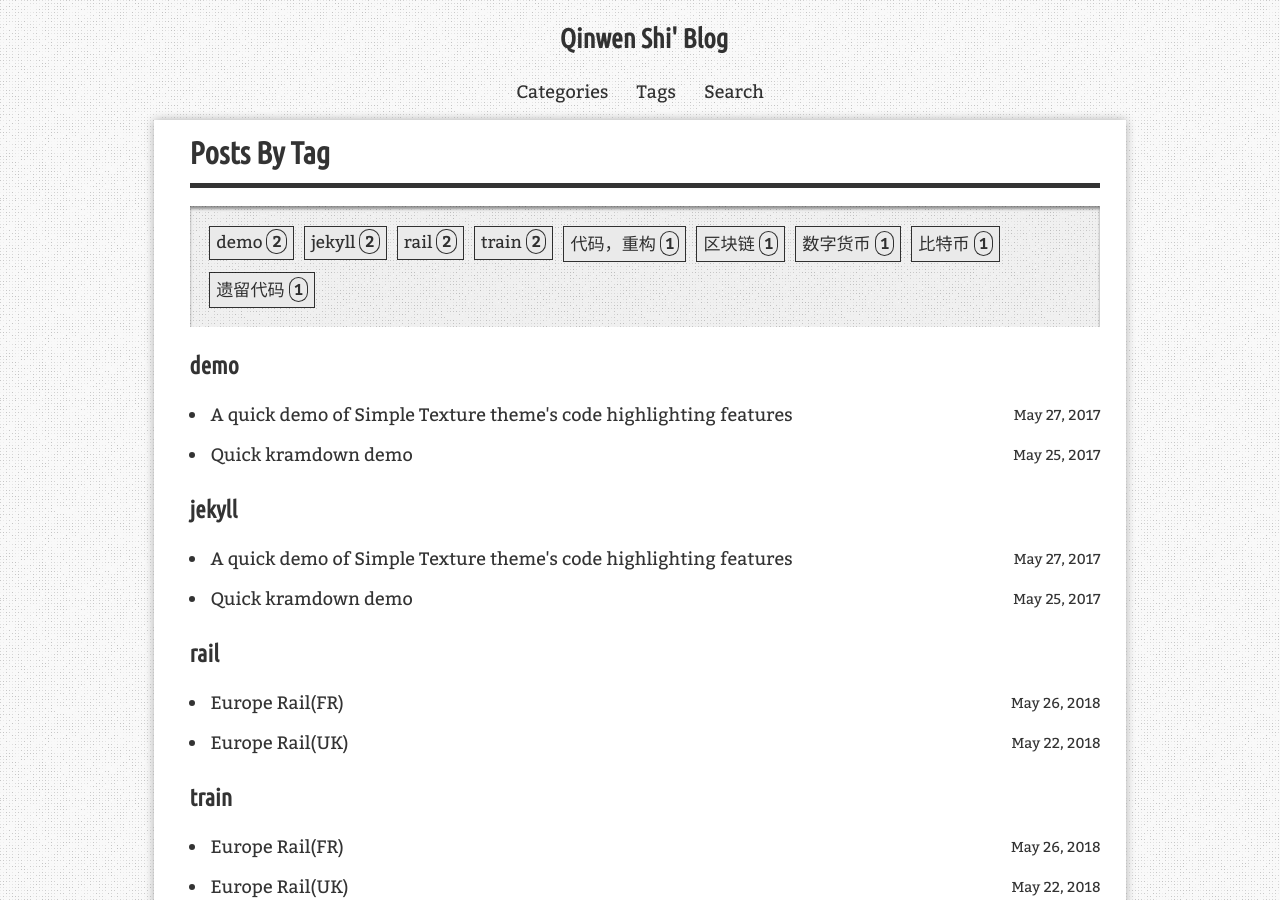
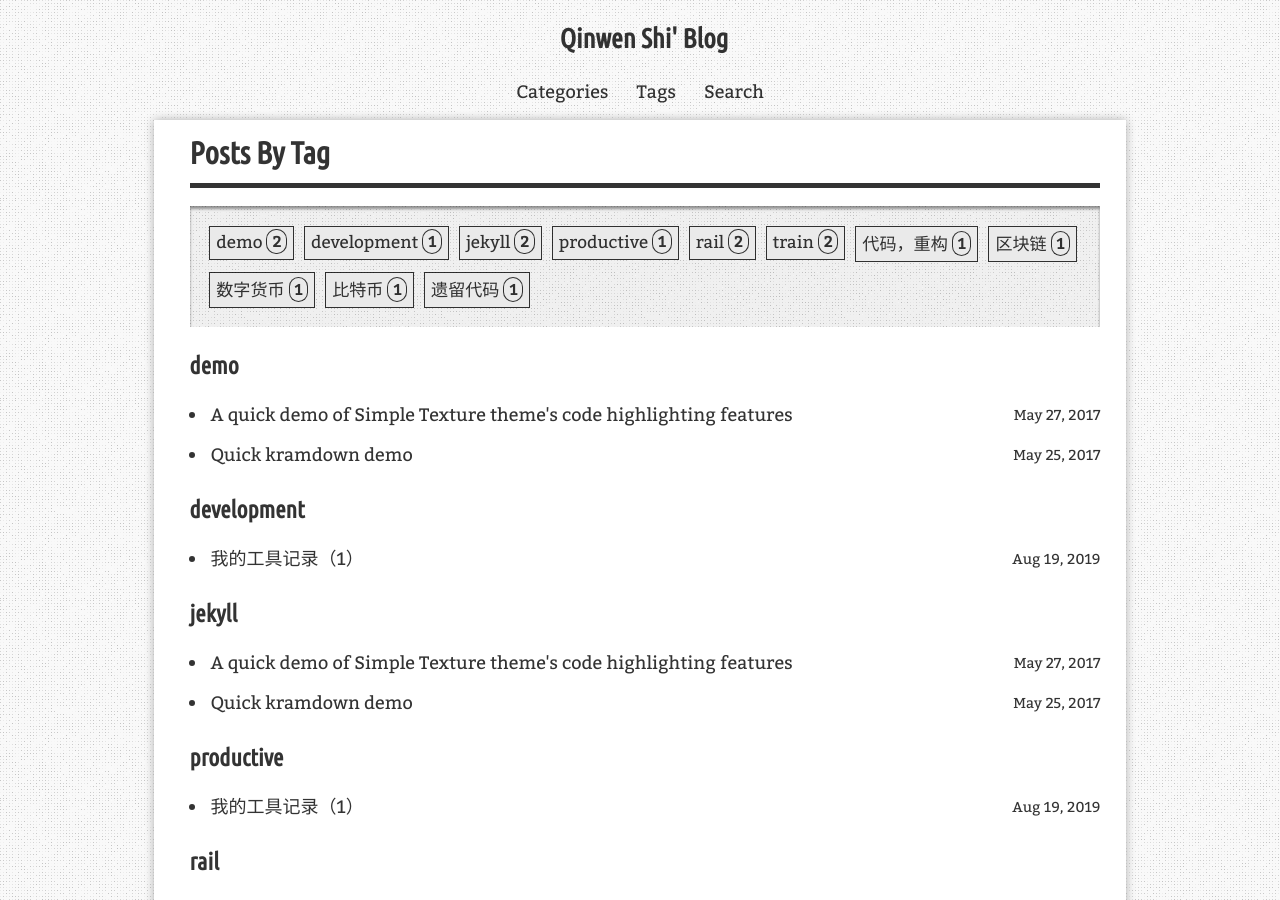
Before and after one commit to qinwenshi/sh, a Jekyll site: the page built from blog/tags/index.html, in a window 1280 px wide and 900 px high. Built offline with Jekyll 4.4.1, drawn with Linux system fonts in a browser that asks for light colours; nearby versions of some CDN libraries; comment, search, counter and statistics services are not loaded; some of the changed lines change nothing that is shown.

Commit message:
Add my tools distilled 1

````diff
--- a/_config.yml
+++ b/_config.yml
@@ -27,10 +27,10 @@
 description: "A coder and learner"
 keywords: 'shiqinwen,blog,施勤文'
 author:
-  name:
-  job_title:
-  location:
-  email:
+  name: Qinwen Shi
+  job_title: Programmer
+  location: Shanghai
+  email: qiwen.shi@gmail.com
   social_links:
     - name: facebook
       url: https://www.facebook.com/wen.shi.549
@@ -39,7 +39,7 @@
     - name: instagram
       url:
     - name: linkedin
-      url:
+      url: https://www.linkedin.com/in/wen-shi-6b189229/
     - name: stackoverflow
       url:
     - name: twitter
--- /dev/null
+++ b/_posts/2019-08-19-my-tools-distilled-1.md
@@ -0,0 +1,32 @@
+---
+layout: post
+title: 我的工具记录（1）
+description: 记录我使用的一些工具（1）
+categories: [tools]
+tags: [development, productive]
+redirect_from:
+  - /2019/09/19/
+---
+
+不知不觉已经有近800个Star的代码仓库自建或者fork的仓库也有近400个。打算抽空梳理一下这些，顺便记下来一些用法，以及为啥当初会关注这个库。
+
+## 剪切板工具
+我一直在用 Mac上的 [ClipMenu](https://github.com/naotaka/ClipMenu)，非常简介直观。在Mac上通过 ```cmd+shift+v```就可以调出所有过去曾经复制的内容，包括文字、图片等等。
+
+![ClipMenu](/image/2019-08-19/clipmenu.jpg){:width="450px"}
+
+前两天给同事分享屏幕，他问起Windows系统上是否有类似的工具，正好看到
+在Windows上可以用 [CopyQ](https://github.com/hluk/CopyQ/)。它其实也是支持各种系统的，包括Mac。在虚拟机里面试了一下效果也还不错。
+可以快速设置全剧快捷键，比如“在鼠标处显示主窗口“，有更多快捷键可以自己设置。比如“粘贴并复制下一个”。
+
+![options](/image/2019-08-19/copy-q-options.png){:width="450px"}
+
+## Git客户端
+
+命令行里面一般用git一系列的组合命令来做代码提交，查看历史等等。文件多的时候很容易出错。SourceTree是挺不错的GUI工具，中规中矩。不过想要炫酷一些的话，SourceTree就不够了。
+
+[LazyGit](https://github.com/jesseduffield/lazygit) 是用Go写的一个很轻量级的工具基于gocui的命令行工具。这一年它也不断有更新。启动之后会在命令行启动一个GUI，可以查看历史、git pull、git push等
+
+![Gif](https://github.com/jesseduffield/lazygit/raw/master/docs/resources/lazygit-example.gif)
+
+前两天在Facebook上看到一个界面也很炫的客户端 [gitkraken](https://www.gitkraken.com/)，看上去不错。它集成了一个叫Glo的东东，看起来像是集成的Trello。先玩一段时间看看。
````
Also changed, not shown: image/2019-08-19/clipmenu.jpg (added), image/2019-08-19/copy-q-options.png (added).
